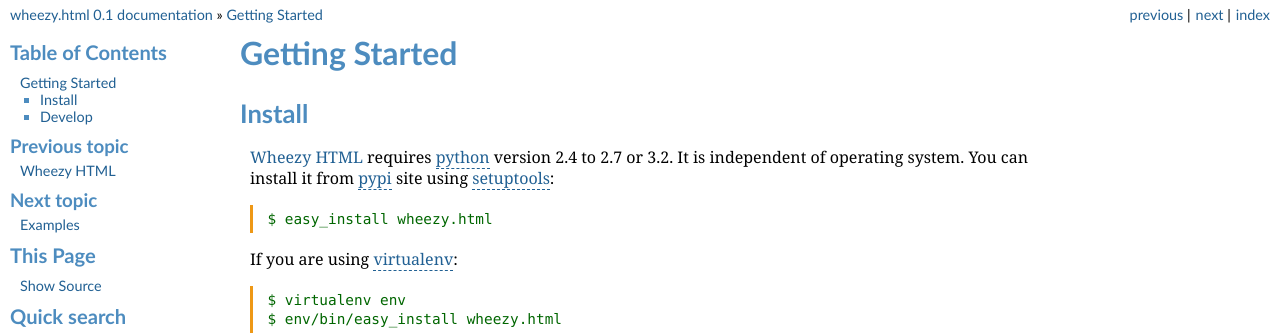
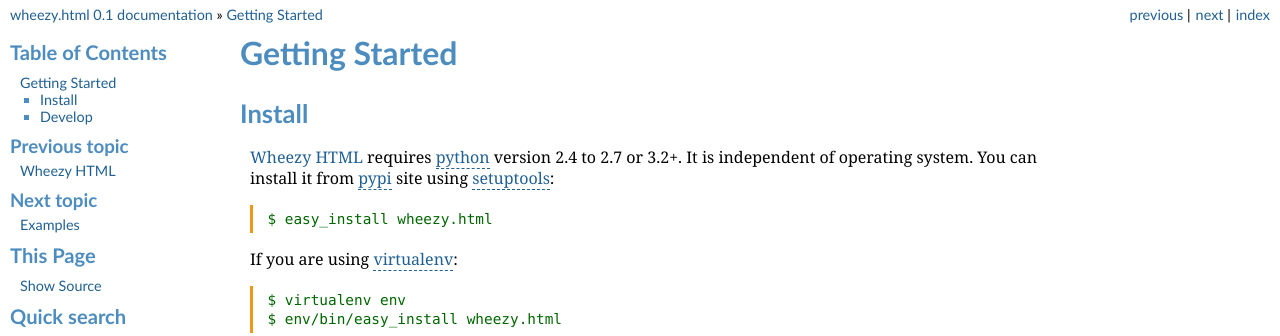
Before and after one commit to akornatskyy/wheezy.html, a Sphinx documentation site: the page built from doc/gettingstarted.rst, in a window 1280 px wide. Shown: the top 336 px of the page. Built offline with Sphinx 7.4.7, drawn with Linux system fonts in a browser that asks for light colours.

```diff
--- a/doc/gettingstarted.rst
+++ b/doc/gettingstarted.rst
@@ -5,7 +5,7 @@ Getting Started
 Install
 -------
 
-:ref:`wheezy.html` requires `python`_ version 2.4 to 2.7 or 3.2.
+:ref:`wheezy.html` requires `python`_ version 2.4 to 2.7 or 3.2+.
 It is independent of operating system. You can install it from `pypi`_
 site using `setuptools`_::
 
--- a/setup.py
+++ b/setup.py
@@ -81,6 +81,7 @@ setup(
         'Programming Language :: Python :: 2.7',
         'Programming Language :: Python :: 3',
         'Programming Language :: Python :: 3.2',
+        'Programming Language :: Python :: 3.3',
         'Programming Language :: Python :: Implementation :: CPython',
         'Programming Language :: Python :: Implementation :: PyPy',
         'Topic :: Internet :: WWW/HTTP',
```
Also changed, not shown: 1 other file.
